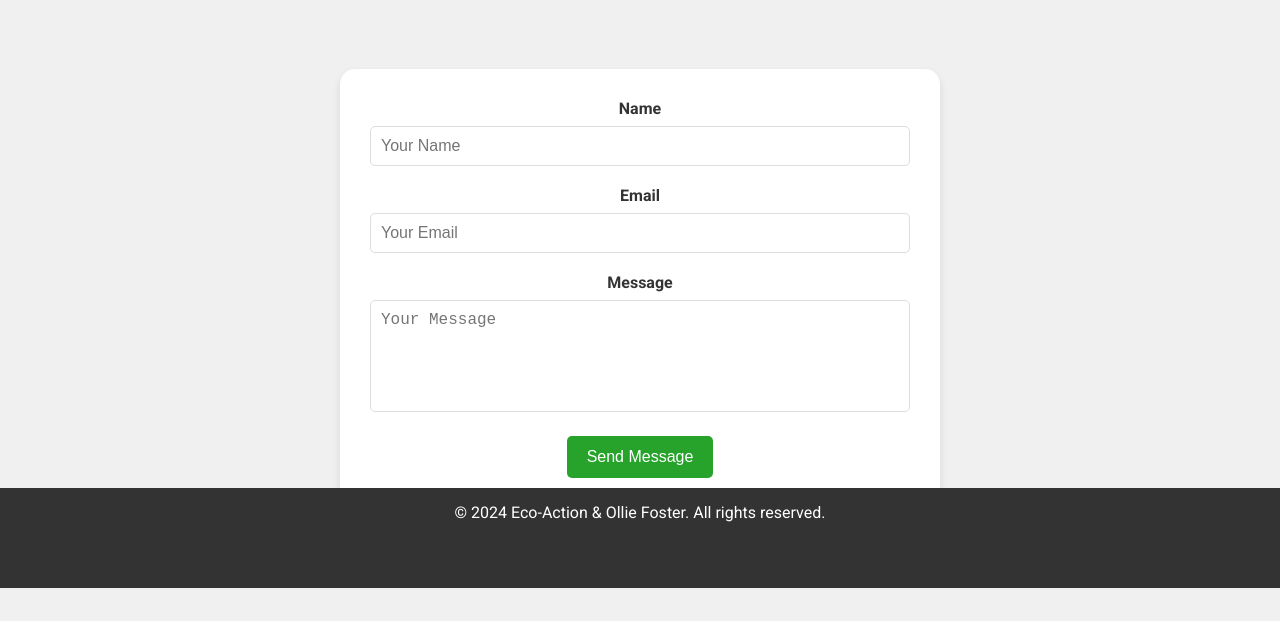
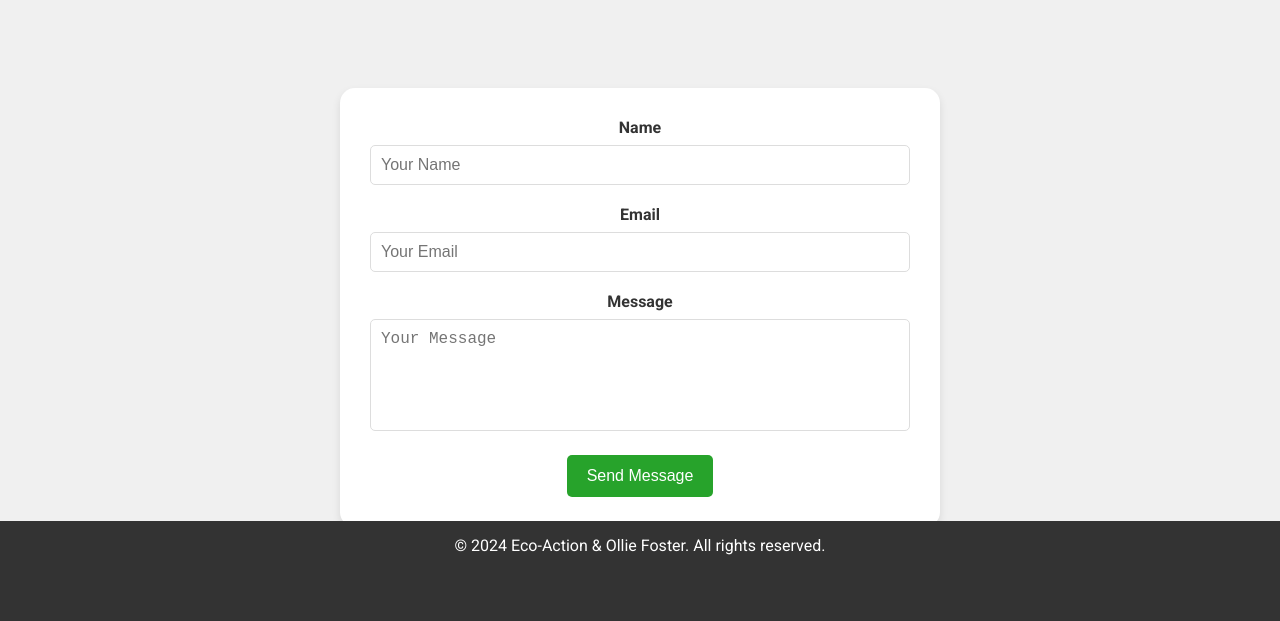
Before and after one commit to fossie08/ecoAction-v2, a plain HTML site: page contact.html in a window 1280 px wide. Shown: the part 188-809 px from the top of the page. Drawn offline with Linux system fonts and the light colour scheme.

Commit message:
fixed the footer

```diff
--- a/contact.css
+++ b/contact.css
@@ -1,3 +1,7 @@
+main {
+    height: calc(100vh - 100px);
+}
+
 /* Contact Form Section */
 .contact-form-section {
     display: flex;
--- a/main.css
+++ b/main.css
@@ -167,7 +167,7 @@ footer {
     color: white;
     padding: 15px 0;
     text-align: center;
-    position: relative;
+    position: sticky;
     height: 100px;
     margin-top: -100px;
     clear: both;
```
Also changed, not shown: contact.html (+1 -0 lines).
